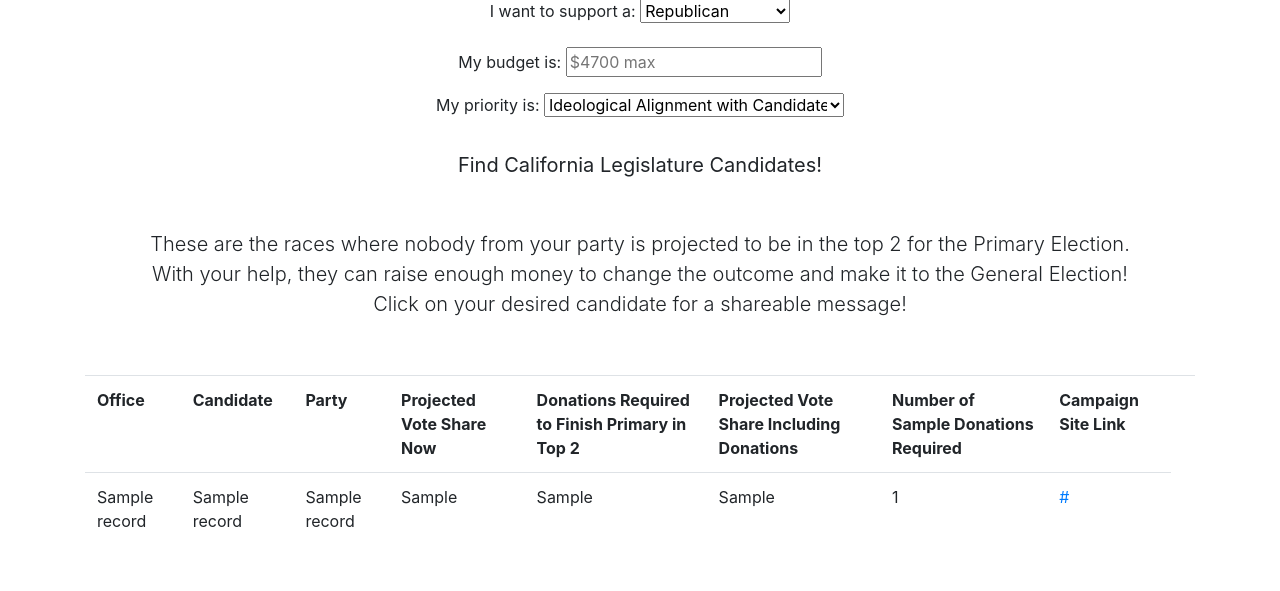
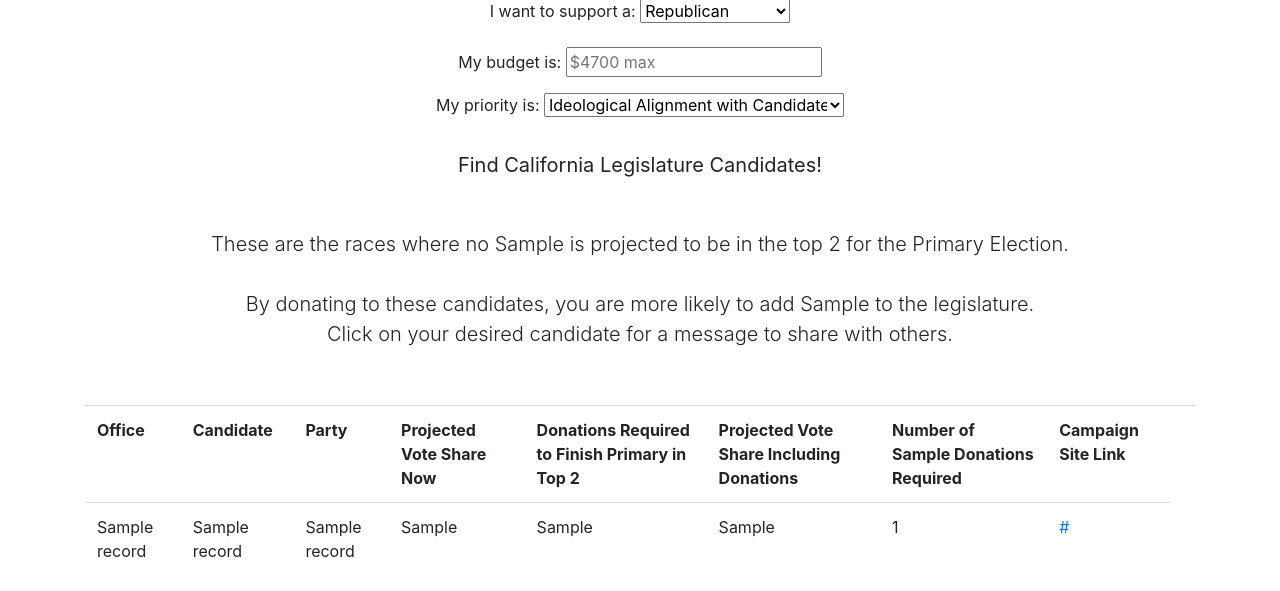
Before and after one commit to KavehShoorideh/GrassrootsDonor, a Flask app: template grassrootsdonor/templates/output.html in a window 1280 px wide. Shown: the part 265-856 px from the top of the page. Before the commit the page ends 792 px from the top, so only its background shows below. Run offline with Flask 2, Linux system fonts and the light colour scheme; the template is opened without the code that fills it: most values are stand-ins (such as "Sample title", 1, 10 or a date in 2020); some libraries are stand-ins or nearby versions.

Commit message:
fixed input bug

```diff
--- a/grassrootsdonor/templates/output.html
+++ b/grassrootsdonor/templates/output.html
@@ -67,9 +67,11 @@
     <div class="container">
       <div class="starter-template">
         <p class="lead">
-            These are the races where nobody from your party is projected to be in the top 2 for the Primary Election.<br>
-            With your help, they can raise enough money to change the outcome and make it to the General Election! <br>
-            Click on your desired candidate for a shareable message!<br>
+            These are the races where no {{ user_party.title() }} is projected to be in the top 2 for the Primary Election.<br>
+            <br>
+            By donating to these candidates, you are more likely to add {{ user_party.title() }} to the legislature.
+            <br>
+            Click on your desired candidate for a message to share with others.<br>
         </p>
       </div>
 
--- a/grassrootsdonor/views.py
+++ b/grassrootsdonor/views.py
@@ -52,7 +52,7 @@ def make_recommendation():
             # Some recommendations have been received!
             top_rec = recommendations[0]
             user_budget = f"${user_budget:,.0f}"
-            return render_template("output.html", recommendations=recommendations, user_budget = user_budget, the_result=len(recommendations))
+            return render_template("output.html", recommendations=recommendations, user_budget = user_budget, user_party=user_party, the_result=len(recommendations))
         else:
             print("No recommendations received!")
             return render_template("input.html")
--- a/run.py
+++ b/run.py
@@ -2,7 +2,7 @@
 from grassrootsdonor import app
 # app.run(debug = True)
 app.run(
-    host = '0.0.0.0',
+    host = '127.0.0.1',
     port = 5000
 )
 
```
